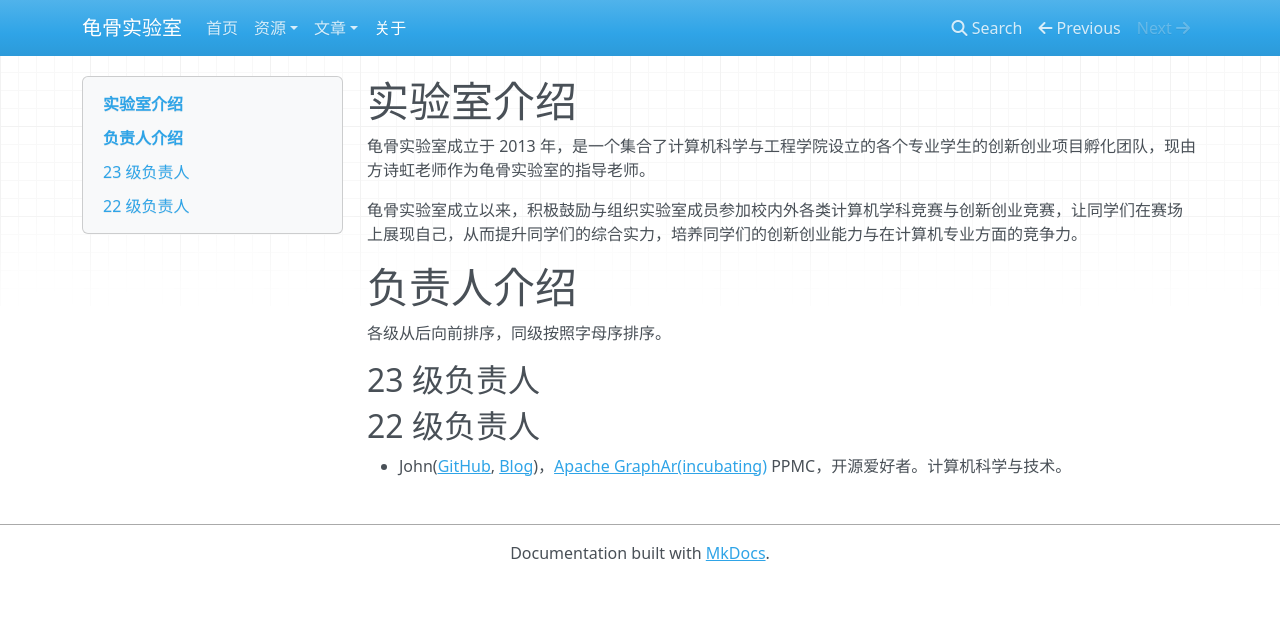
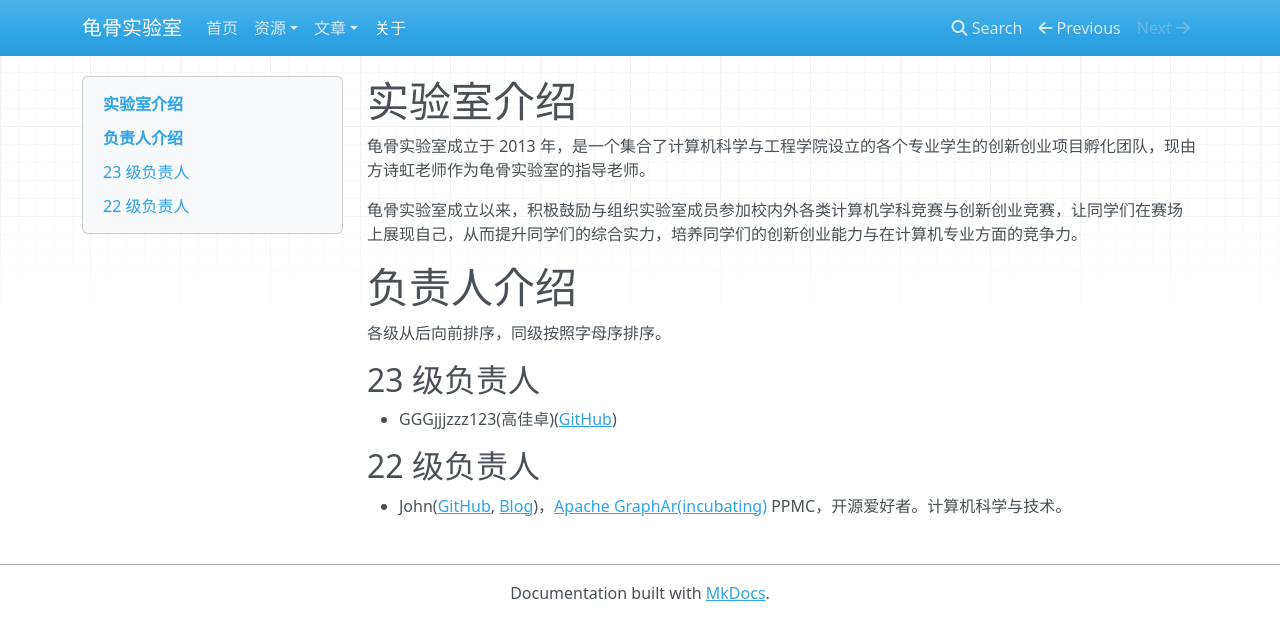
Before and after one commit to smu-guigu/smu-guigu.github.io, an MkDocs documentation site: the page built from docs/about.md, in a window 1280 px wide. Shown: the top 640 px of the page. Built offline with MkDocs 1.6.1, drawn with Linux system fonts in a browser that asks for light colours; nearby versions of some CDN libraries.

Commit message:
添加提交负责人信息

```diff
--- a/docs/about.md
+++ b/docs/about.md
@@ -9,6 +9,7 @@
 
 ## 23 级负责人
 
+- GGGjjjzzz123(高佳卓)([GitHub](https://github.com/GGGjjjzzz123))
 ## 22 级负责人
 
 - John([GitHub](https://github.com/Thespica), [Blog](https://thespica.github.io/))，[Apache GraphAr(incubating)](https://github.com/apache/incubator-graphar) PPMC，开源爱好者。计算机科学与技术。
```
